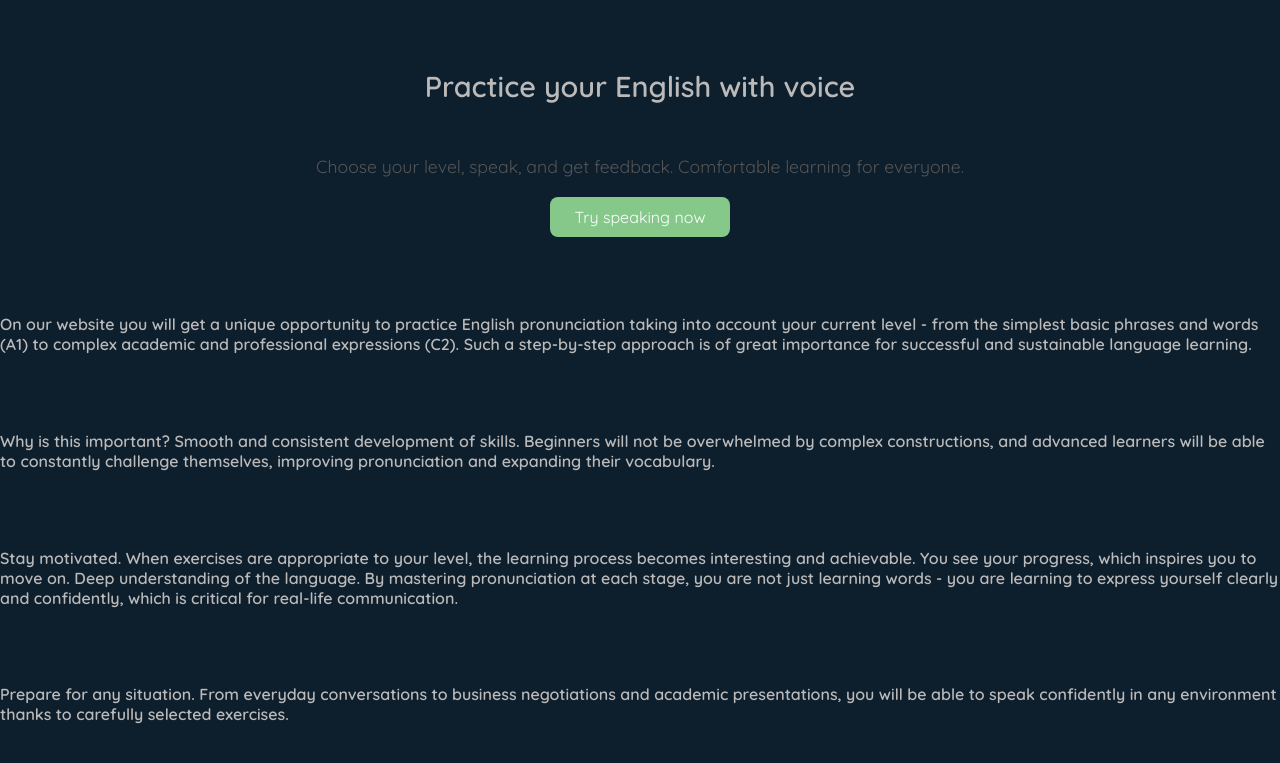
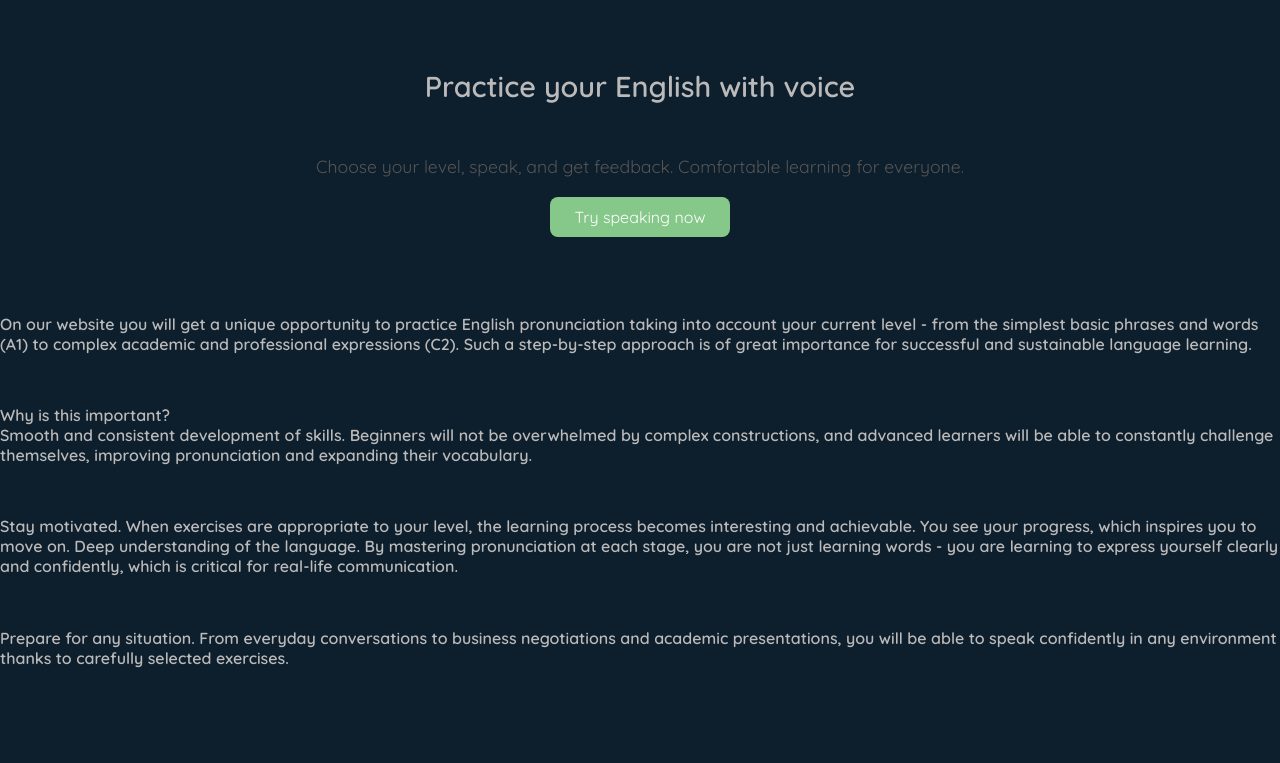
Before and after one commit to ArinAA-crazy/projectENG, a plain HTML site: page index.html in a window 1280 px wide. Shown: the part 183-946 px from the top of the page. Drawn offline with Linux system fonts and the light colour scheme.

Commit message:
Update index.html
Signed-off-by: ArinAA-crazy <kudryashovvar@gmail.com>

```diff
--- a/index.html
+++ b/index.html
@@ -25,14 +25,14 @@
       <!-- <button onclick="startPractice()">Try Speaking Now</button> -->
        <button onclick="location.href='practice.html'">Try speaking now</button>
     </section>
-    <h3> On our website you will get a unique opportunity to practice English pronunciation taking into account your current level - from the simplest basic phrases and words (A1) to
-      complex academic and professional expressions (C2). Such a step-by-step approach is of great importance for successful and sustainable language learning.</h3>
-    <h3>Why is this important?
+   <h3 class="opisanie">On our website you will get a unique opportunity to practice English pronunciation taking into account your current level - from the simplest basic phrases and words (A1) to
+      complex academic and professional expressions (C2). Such a step-by-step approach is of great importance for successful and sustainable language learning.
+<p>Why is this important?</p>
 Smooth and consistent development of skills.
-Beginners will not be overwhelmed by complex constructions, and advanced learners will be able to constantly challenge themselves, improving pronunciation and expanding their vocabulary.</h3>
-    <h3>Stay motivated. When exercises are appropriate to your level, the learning process becomes interesting and achievable. You see your progress, which inspires you to move on.
-Deep understanding of the language. By mastering pronunciation at each stage, you are not just learning words - you are learning to express yourself clearly and confidently, which is critical for real-life communication.</h3>
-<h3>Prepare for any situation. From everyday conversations to business negotiations and academic presentations, you will be able to speak confidently in any environment thanks to carefully selected exercises.</h3>
+Beginners will not be overwhelmed by complex constructions, and advanced learners will be able to constantly challenge themselves, improving pronunciation and expanding their vocabulary.</p>
+<p>Stay motivated. When exercises are appropriate to your level, the learning process becomes interesting and achievable. You see your progress, which inspires you to move on.
+Deep understanding of the language. By mastering pronunciation at each stage, you are not just learning words - you are learning to express yourself clearly and confidently, which is critical for real-life communication.</p>
+<p>Prepare for any situation. From everyday conversations to business negotiations and academic presentations, you will be able to speak confidently in any environment thanks to carefully selected exercises.</h3>
   </main>
 
   <footer>
```
